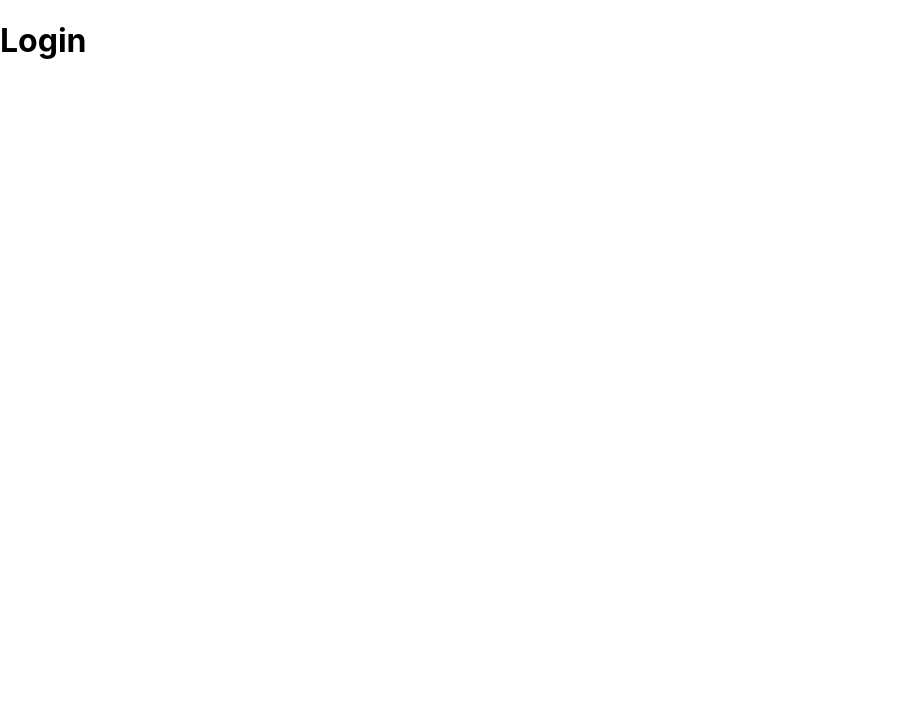
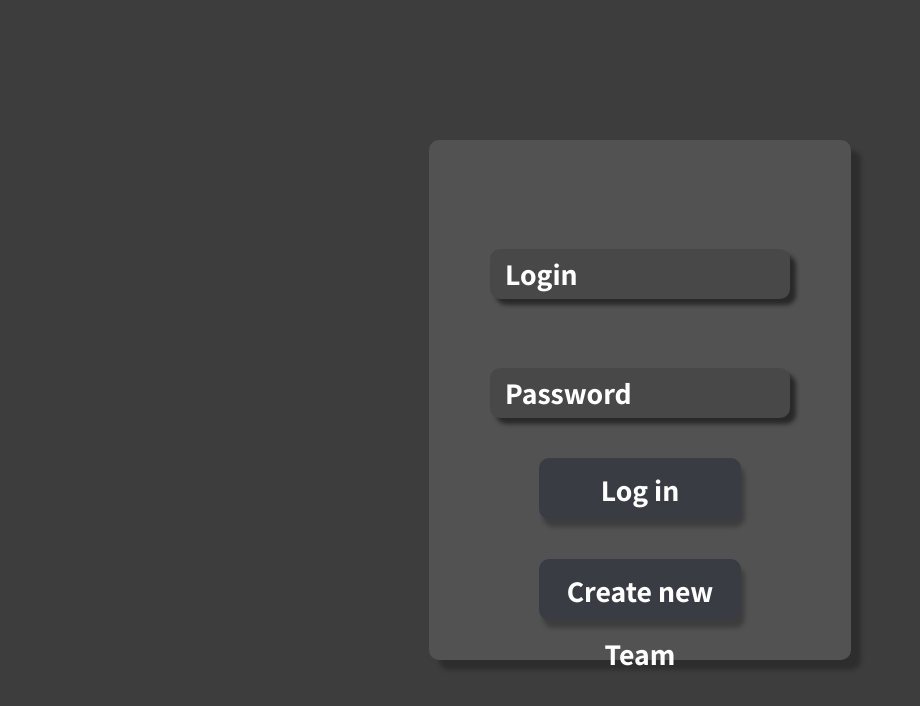
Before and after one commit to AtomicTiger/Karting-manager, a React (Create React App) app: page / in a window 1280 px wide. Shown: the top 706 px of the page, without its empty margins (0-920 px from the left). Built offline with nearby package versions, Linux system fonts and the light colour scheme.

Commit message:
crete whole login page

```diff
--- a/package.json
+++ b/package.json
@@ -3,6 +3,9 @@
   "version": "0.1.0",
   "private": true,
   "dependencies": {
+    "@fortawesome/fontawesome-svg-core": "^6.5.2",
+    "@fortawesome/free-solid-svg-icons": "^6.5.2",
+    "@fortawesome/react-fontawesome": "^0.2.2",
     "@testing-library/jest-dom": "^5.17.0",
     "@testing-library/react": "^13.4.0",
     "@testing-library/user-event": "^13.5.0",
--- a/public/index.html
+++ b/public/index.html
@@ -3,6 +3,9 @@
   <head>
     <meta charset="utf-8" />
     <link rel="icon" href="%PUBLIC_URL%/favicon.ico" />
+    <link rel="preconnect" href="https://fonts.googleapis.com">
+    <link rel="preconnect" href="https://fonts.gstatic.com" crossorigin>
+    <link href="https://fonts.googleapis.com/css2?family=Assistant:wght@200..800&display=swap" rel="stylesheet">
     <meta name="viewport" content="width=device-width, initial-scale=1" />
     <meta name="theme-color" content="#000000" />
     <meta
--- a/src/components/loginPage/login.js
+++ b/src/components/loginPage/login.js
@@ -1,7 +1,17 @@
+import styled from "styled-components"
+import LoginForm from "./loginForm/loginForm";
+
 function LoginPage() {
+    const LoginPage = styled.div`
+        background-color: #3E3D3D;
+        display: flex;
+        justify-content: center;
+        height: 100vh;
+    `
     return (
-      <h1>Login</h1>
+      <LoginPage>
+        <LoginForm/>
+      </LoginPage>
     );
   }
-
 export default LoginPage;
--- /dev/null
+++ b/src/components/loginPage/loginForm/loginForm.css
@@ -0,0 +1,27 @@
+::placeholder {
+    color: white;
+    opacity: 1; /* Firefox */
+}
+
+.no-border {
+    border: none;
+    outline: none; /* This removes the default blue outline for focused inputs */
+
+}
+
+.no-border:focus {
+    border: none;
+    outline: none; /* Ensures no outline is shown when the input is clicked or focused */
+    transition-duration: 0.5s;
+    background-color: #a3a3a3;
+}
+
+.no-border:hover{
+    transition-duration: 0.5s;
+    background-color: #a3a3a3;
+}
+
+.button:hover{
+    transition-duration: 0.5s;
+    background-color: #545e6d;
+}
--- /dev/null
+++ b/src/components/loginPage/loginForm/loginForm.js
@@ -0,0 +1,68 @@
+import styled from "styled-components"
+import './loginForm.css';
+
+
+function LoginForm() {
+
+    const LoginForm = styled.div`
+        background: #525252;
+        box-shadow: 10px 10px 4px rgba(0, 0, 0, 0.25);
+        border-radius: 10px;
+        display: flex;
+        flex-direction: column;
+        justify-content: center;
+        align-self: center;
+        width: 33%;
+        height: 65vh;
+    `
+    const LoginInput = styled.input`
+        font-family: 'Assistant';
+        font-style: normal;
+        font-weight: 700;
+        font-size: 30px;
+        line-height: 39px;
+        color: #FFFFFF;
+        background: #484848;
+        box-shadow: 6px 6px 4px rgba(0, 0, 0, 0.5);
+        border-radius: 10px;
+        width: 67%;
+        height: 6vh;
+        margin-top: 8.6vh;
+        align-self: center;
+        padding-left: 15px;
+        transition-duration: 0.5s;
+    `
+    const Button = styled.button`
+        width: 48%;
+        height: 6vh;
+        background: #393C43;
+        box-shadow: 4px 8px 4px rgba(0, 0, 0, 0.25);
+        border-radius: 10px;
+        font-family: 'Assistant';
+        font-style: normal;
+        font-weight: 700;
+        font-size: 30px;
+        line-height: 63px;
+        margin-top: 5vh;
+        padding-bottom: 60px;
+        align-self: center;
+        color: #FFFFFF;
+        cursor:pointer;
+        user-select:none;
+        text-align: center;
+        text-decoration: none;
+        cursor: pointer;
+        transition-duration: 0.4s;
+        -webkit-transition-duration: 0.4s; /* Safari */
+
+    `
+    return (
+      <LoginForm>
+            <LoginInput className="no-border" placeholder="Login"/>
+            <LoginInput className="no-border"  placeholder="Password"/>
+            <Button className="button no-border">Log in</Button>
+            <Button className="button no-border">Create new Team</Button>
+      </LoginForm>
+    );
+  }
+export default LoginForm;
--- a/src/index.css
+++ b/src/index.css
@@ -5,6 +5,7 @@ body {
     sans-serif;
   -webkit-font-smoothing: antialiased;
   -moz-osx-font-smoothing: grayscale;
+
 }
 
 code {
```
Also changed, not shown: src/App.css (deleted, +0 -38 lines), src/index.js (line endings or trailing spaces), 1 other file (tests, documents, lock files or other folders).
